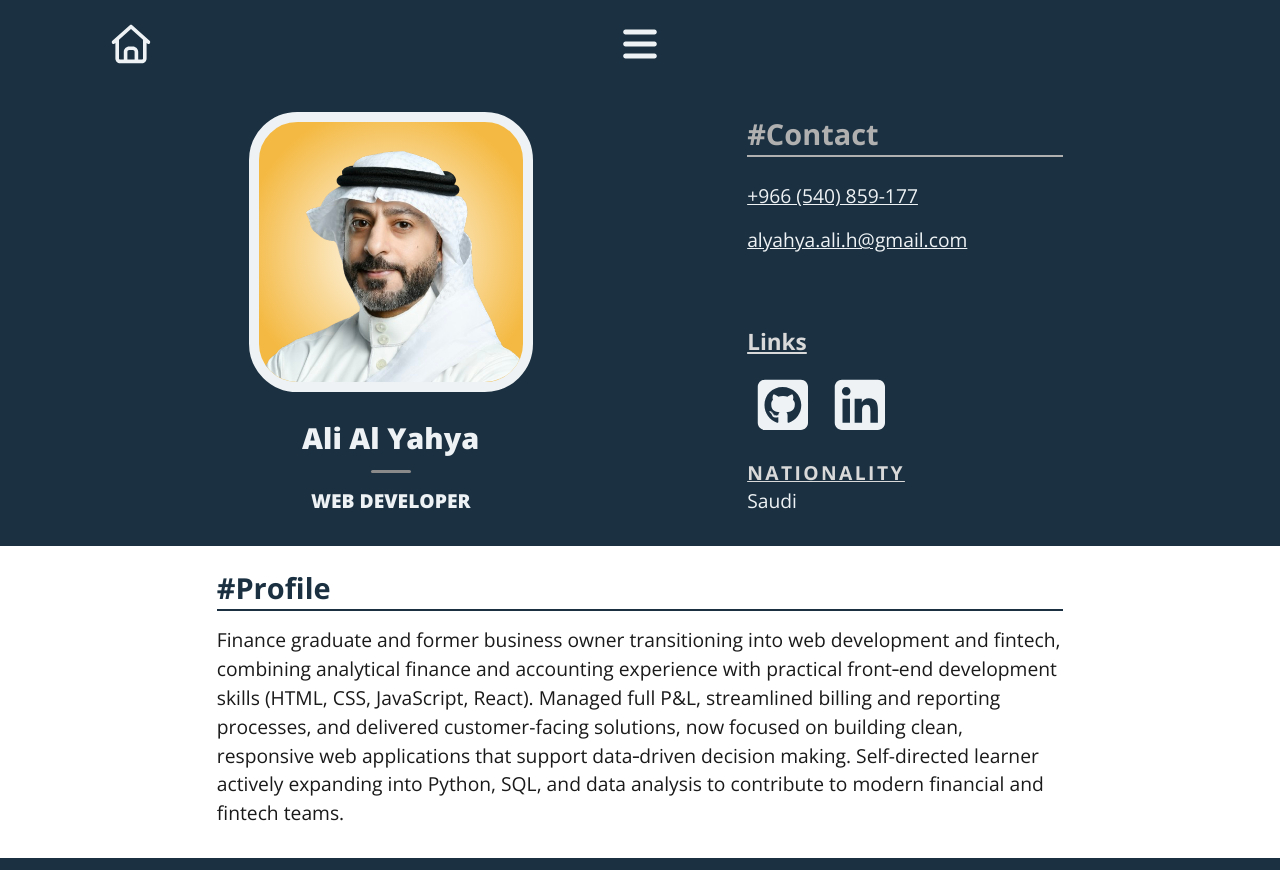
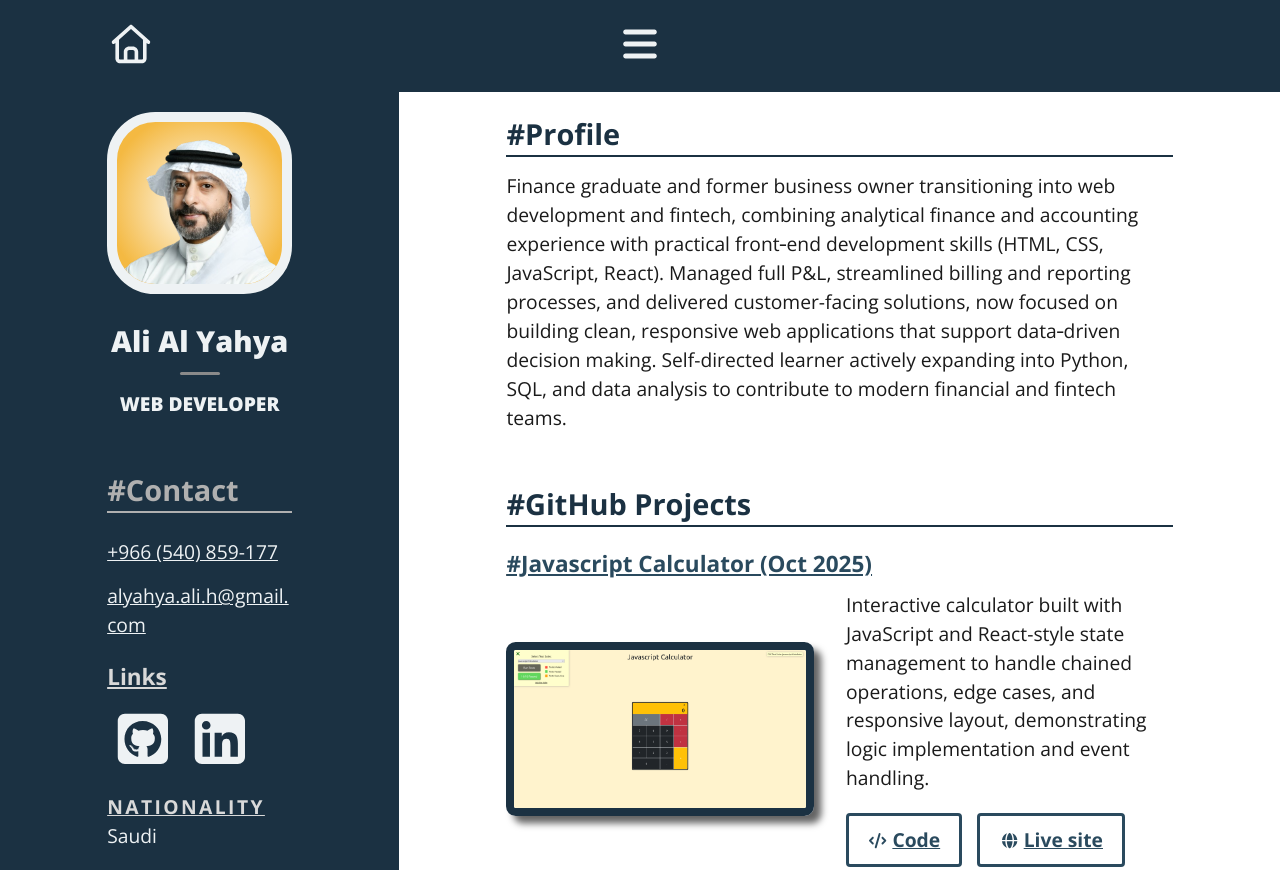
Before and after one commit to ayx234/my-cv, a website: page index.html in a window 1280 px wide. Shown: the top 870 px of the page. Drawn offline with nearby package versions, Linux system fonts and the light colour scheme.

Commit message:
feat(layout): update large-screen layout structure
JS
- refactor container components for >=1000px breakpoints
- add sidebar to persistent two-column layout on wide screens
- add main to contain elements not in sidebar
- preserve smaller-screen at pageload and when screen size changes back
from larger-screen breakpoint to smaller-screen breakpoint

CSS
- add basic layout style to larger-screens structure

```diff
--- a/assets/js/main.js
+++ b/assets/js/main.js
@@ -1,7 +1,26 @@
 /** @format */
 
+/* ======== Nav Behavior ======= */
+
 /* States */
-NAV_IS_OPEN = false;
+navIsOpen = false;
+
+/* === Element Handles === */
+/* Nav handles */
+const MAIN_NAV = document.getElementById("nav");
+const MAIN_NAV_BUTTON = document.getElementById("nav-button");
+const MAIN_NAV_LINKS_UL = document.getElementById("nav-ul");
+const MAIN_NAV_LINKS = Array.from(
+	document.getElementsByClassName("main-nav-link"),
+);
+const NAV_LINKS = Array.from(document.getElementsByClassName("nav__link"));
+/* Layout handles */
+const BODY = document.getElementsByTagName("body")[0];
+const HEADER = document.getElementsByTagName("header")[0];
+const CV_HEADER_ELEMENTS_CONTAINER = document.getElementById(
+	"cv-header-elements-container",
+);
+const PAGE_SECTIONS = $ArrayElementsByClass("page-section");
 
 /**
  * Initialize the main navigation:
@@ -19,15 +38,6 @@ NAV_IS_OPEN = false;
  * @returns {void}
  */
 function initNav() {
-	/*  Handles */
-	const MAIN_NAV = document.getElementById("nav");
-	const MAIN_NAV_BUTTON = document.getElementById("nav-button");
-	const MAIN_NAV_LINKS_UL = document.getElementById("nav-ul");
-	const MAIN_NAV_LINKS = Array.from(
-		document.getElementsByClassName("main-nav-link"),
-	);
-	const NAV_LINKS = Array.from(document.getElementsByClassName("nav__link"));
-
 	if (
 		!MAIN_NAV ||
 		!MAIN_NAV_BUTTON ||
@@ -59,7 +69,7 @@ function initNav() {
 	// hide nav on tabbing outside
 
 	document.addEventListener("focusin", e => {
-		if (!NAV_IS_OPEN) return;
+		if (!navIsOpen) return;
 		// if the newly focused element is not inside nav or the toggle, close nav
 		if (!MAIN_NAV.contains(e.target)) {
 			hideNav();
@@ -104,7 +114,7 @@ function initNav() {
 	}
 
 	function showNav() {
-		NAV_IS_OPEN = true;
+		navIsOpen = true;
 		MAIN_NAV.setAttribute("aria-hidden", "false");
 		MAIN_NAV_BUTTON.setAttribute("aria-expanded", "true");
 		MAIN_NAV_LINKS_UL.removeAttribute("inert");
@@ -115,7 +125,7 @@ function initNav() {
 	}
 
 	function hideNav() {
-		NAV_IS_OPEN = false;
+		navIsOpen = false;
 		MAIN_NAV.setAttribute("aria-hidden", "true");
 		MAIN_NAV_BUTTON.setAttribute("aria-expanded", "false");
 		MAIN_NAV_LINKS_UL.setAttribute("inert", "");
@@ -167,3 +177,142 @@ function initNav() {
 }
 
 initNav();
+
+/* ======== Layout ======= */
+
+// Set up MediaQueryList and listener
+const MQ_SCREEN_SIZE = window.matchMedia("(min-width: 1000px)");
+
+// Initialize according to current size
+handleLayoutStructure(MQ_SCREEN_SIZE);
+
+// Listen for changes
+if (typeof MQ_SCREEN_SIZE.addEventListener === "function") {
+	MQ_SCREEN_SIZE.addEventListener("change", handleLayoutStructure);
+} else {
+	// Safari and older browsers
+	MQ_SCREEN_SIZE.addListener(handleLayoutStructure);
+}
+
+// Handler called on matchMedia changes
+function handleLayoutStructure(e) {
+	if (e.matches) {
+		// viewport >= 1000px
+		// if (!currentEl) {
+		//   currentEl = createElement();
+		//   container.appendChild(currentEl);
+		// }
+		/* Create new layout elements */
+		const layoutContainerLargerScreens = $createElement(
+			"div",
+			["layout-container-larger-screens"],
+			"layout-container-larger-screens",
+		);
+		const sideForLargerScreens = $createElement(
+			"side",
+			["side-larger-screens", "bg-color-secondary"],
+			"side-larger-screens",
+		);
+		const mainForLargerScreens = $createElement(
+			"main",
+			["main-larger-screens"],
+			"main-larger-screens",
+		);
+		/* Add new layout elements to page */
+		layoutContainerLargerScreens.appendChild(sideForLargerScreens);
+		layoutContainerLargerScreens.appendChild(mainForLargerScreens);
+		MAIN_NAV.insertAdjacentElement(
+			"afterend",
+			layoutContainerLargerScreens,
+		);
+
+		// move page sections to new layout elements
+		PAGE_SECTIONS.forEach(section => {
+			section.parentElement.removeChild(section);
+			const id = section.id;
+			if (
+				id === "home" ||
+				id === "contact" ||
+				id === "technical-skills" ||
+				id === "soft-skills" ||
+				id === "languages"
+			) {
+				if (!section.classList.contains("bg-color-secondary")) {
+					section.classList.add("bg-color-secondary");
+				}
+				sideForLargerScreens.appendChild(section);
+			} else {
+				// put section in mainForLargerScreens
+				if (section.classList.contains("bg-color-secondary")) {
+					section.classList.remove("bg-color-secondary");
+				}
+				mainForLargerScreens.appendChild(section);
+			}
+		});
+
+		// Remove elements of older layout
+		HEADER.parentElement.removeChild(HEADER);
+	} else {
+		// viewport < 1000px
+		// if (currentEl) {
+		//   currentEl.remove();
+		//   currentEl = null;
+		// }
+
+		// put header section back in layout
+		if (!BODY.contains(HEADER)) {
+			// Page sections handles
+			const LAYOUT_CONTAINER_LARGER_SCREENS = document.getElementById(
+				"layout-container-larger-screens",
+			);
+			const HOME = document.getElementById("home");
+			const CONTACT = document.getElementById("contact");
+			const PROFILE = document.getElementById("profile");
+			const TECHNICAL_SKILLS =
+				document.getElementById("technical-skills");
+			const GITHUB_PROJECTS = document.getElementById("github-projects");
+			const SOFT_SKILLS = document.getElementById("soft-skills");
+			const WORK = document.getElementById("work");
+			const EDUCATION = document.getElementById("education");
+			const LANGUAGES = document.getElementById("languages");
+			// HEADER is already there in HTML - without the if statement, it will be moved to the end of <body>
+			BODY.appendChild(HEADER);
+
+			// if(!HEADER.contains(HOME)){
+			// only a check of one element is needed to know the layout
+			CV_HEADER_ELEMENTS_CONTAINER.appendChild(HOME);
+			CV_HEADER_ELEMENTS_CONTAINER.appendChild(CONTACT);
+			BODY.appendChild(PROFILE);
+			BODY.appendChild(TECHNICAL_SKILLS);
+			BODY.appendChild(GITHUB_PROJECTS);
+			BODY.appendChild(SOFT_SKILLS);
+			BODY.appendChild(WORK);
+			EDUCATION.classList.add("bg-color-secondary");
+			BODY.appendChild(EDUCATION);
+			LANGUAGES.classList.remove("bg-color-secondary");
+			BODY.appendChild(LANGUAGES);
+			// remove large screen layout container
+			BODY.removeChild(LAYOUT_CONTAINER_LARGER_SCREENS);
+		}
+	}
+}
+
+function $createElement(type, classes, id) {
+	const element = document.createElement(type);
+	if (classes) {
+		const CLASSES_STR = classes.join(" ");
+		element.className = CLASSES_STR;
+	}
+	if (id) element.id = id;
+	return element;
+}
+
+/* DOM Helpers */
+
+function $ArrayElementsByClass(className) {
+	return Array.from(document.getElementsByClassName(className));
+}
+
+function $ElementByID(id) {
+	return document.getElementById(id);
+}
--- a/assets/styles/scss/_components.scss
+++ b/assets/styles/scss/_components.scss
@@ -109,14 +109,14 @@
 
 /* Profile hero */
 
-.cv-header {
+.cv-header-elements-container {
 	display: flex;
 	flex-wrap: wrap;
 	justify-content: center;
 	gap: 0;
 }
 
-.cv-header > * {
+.cv-header-elements-container > * {
 	flex: 1 0 18rem;
 }
 
--- a/assets/styles/scss/_larger-screens.scss
+++ b/assets/styles/scss/_larger-screens.scss
@@ -4,7 +4,8 @@
 @use "mixins";
 
 @media (width > 1000px) {
-  // body {
-
-  // }
+  .layout-container-larger-screens {
+    display: grid;
+    grid-template-columns: 2fr 5fr;
+  }
 }
--- a/index.html
+++ b/index.html
@@ -39,11 +39,7 @@
 		<script src="./assets/js/main.js" defer></script>
 	</head>
 	<body>
-		<nav
-			class="page-section bg-color-secondary nav"
-			aria-hidden="true"
-			id="nav"
-		>
+		<nav class="bg-color-secondary nav" aria-hidden="true" id="nav">
 			<div class="section-container container-nav bg-color-secondary">
 				<div class="nav-button-container">
 					<div class="home-button-container">
@@ -176,7 +172,10 @@
 			</div>
 		</nav>
 		<header class="bg-color-secondary">
-			<div class="cv-header container-max">
+			<div
+				class="cv-header-elements-container container-max"
+				id="cv-header-elements-container"
+			>
 				<section
 					class="page-section section-container profile-hero bg-color-secondary"
 					id="home"
```
Also changed, not shown: assets/styles/css/styles.css, 1 other file.
